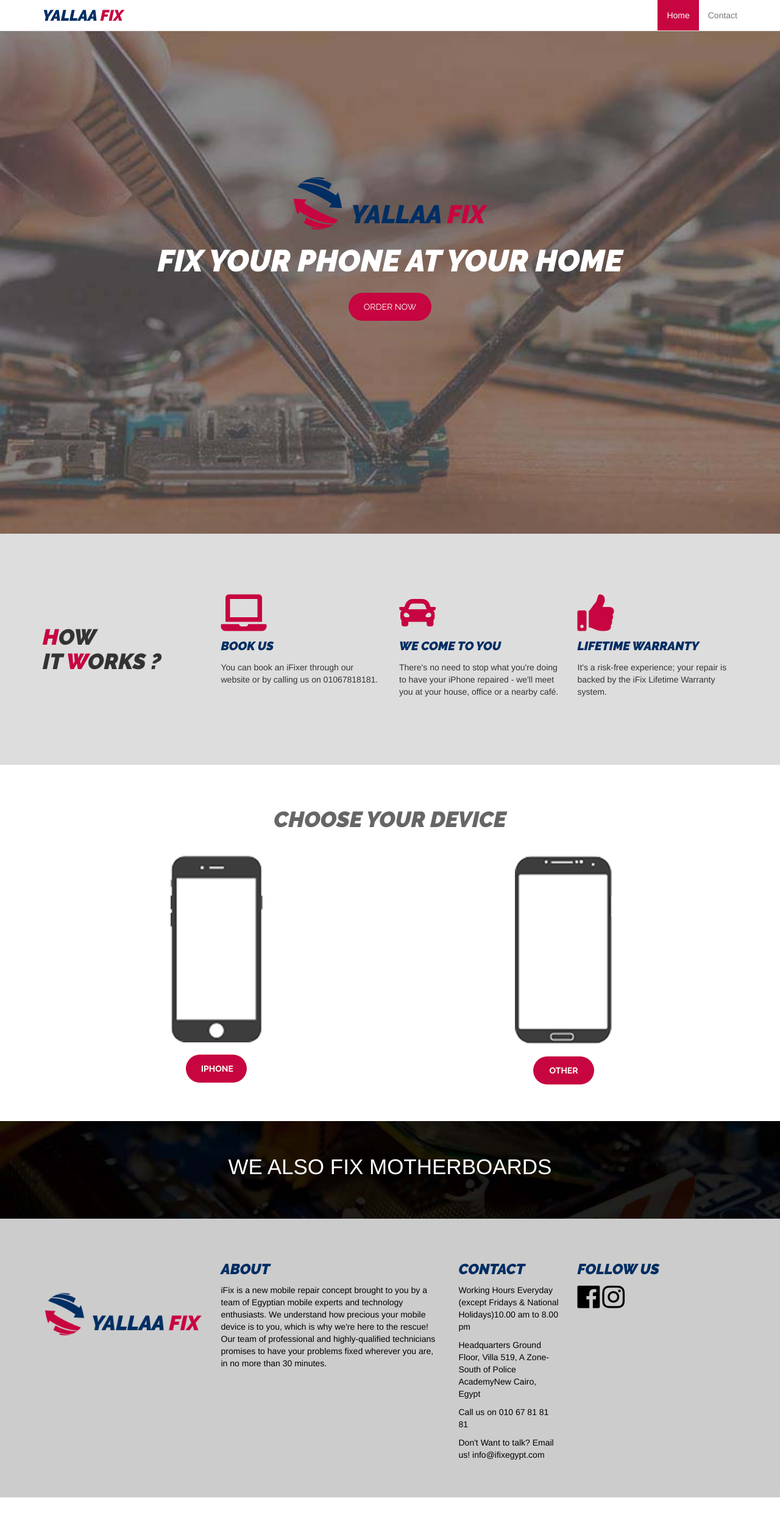
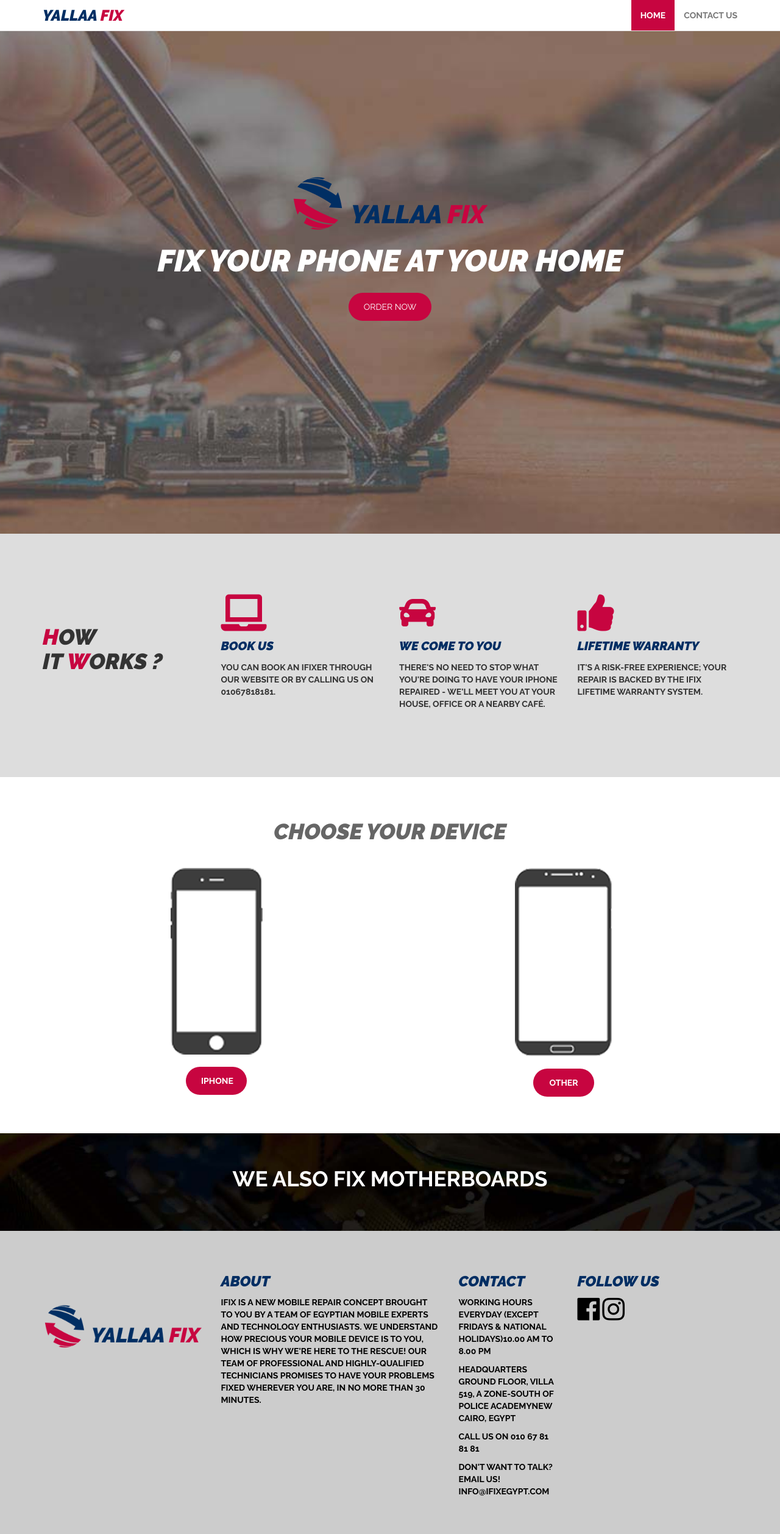
Before and after one commit to MahmoudReyad/Yallaa_Fix, a PHP site: page / in a window 1280 px wide. Shown: the whole page at 61% size. Before the commit the page ends 2455 px from the top, so only its background shows below. Run offline with PHP 8.4, Linux system fonts and the light colour scheme; some libraries are stand-ins or nearby versions; some web fonts are replaced.

Commit message:
Edit some style

```diff
--- a/contact.php
+++ b/contact.php
@@ -100,7 +100,7 @@
         <div class="collapse navbar-collapse" id="mynavbar">
           <ul class="nav navbar-nav navbar-right">
             <li ><a href="index.php">Home <span class="sr-only">(current)</span></a></li>
-            <li class="active"><a href="#" data-value="footer" class="contact">Contact</a></li>
+            <li class="active"><a href="#" data-value="footer" class="contact">Contact us</a></li>
           </ul>
         </div><!-- /.navbar-collapse -->
       </div><!-- /.container -->
--- a/css/style.css
+++ b/css/style.css
@@ -211,11 +211,10 @@ h1,h2,h3,h4,h5,h6 ,strong {
   font-style: italic;
   text-transform: uppercase;
 }
-p , span:not  , button , ul li{
+p , span , button , ul li ,  a {
   font-family: 'Raleway','sans serif';
   text-transform: uppercase;
   font-weight: bold;
-
 }
 button {
   padding: 13px 25px !important;
--- a/index.php
+++ b/index.php
@@ -132,7 +132,7 @@
         <div class="collapse navbar-collapse" id="mynavbar">
           <ul class="nav navbar-nav navbar-right">
             <li class="active" ><a href="index.php">Home <span class="sr-only">(current)</span></a></li>
-            <li><a href="contact.php" data-value="footer" class="contact">Contact</a></li>
+            <li><a href="contact.php" data-value="footer" class="contact">Contact us</a></li>
           </ul>
         </div><!-- /.navbar-collapse -->
       </div><!-- /.container -->
```
